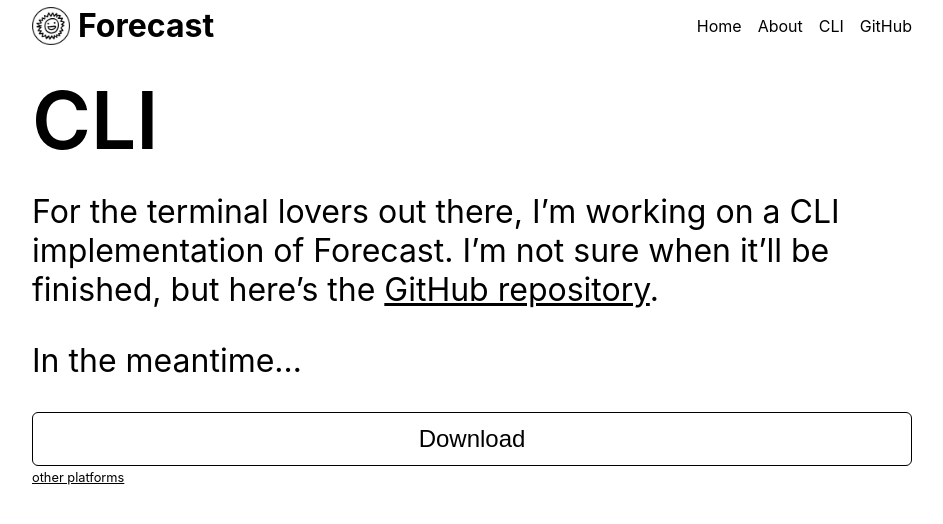
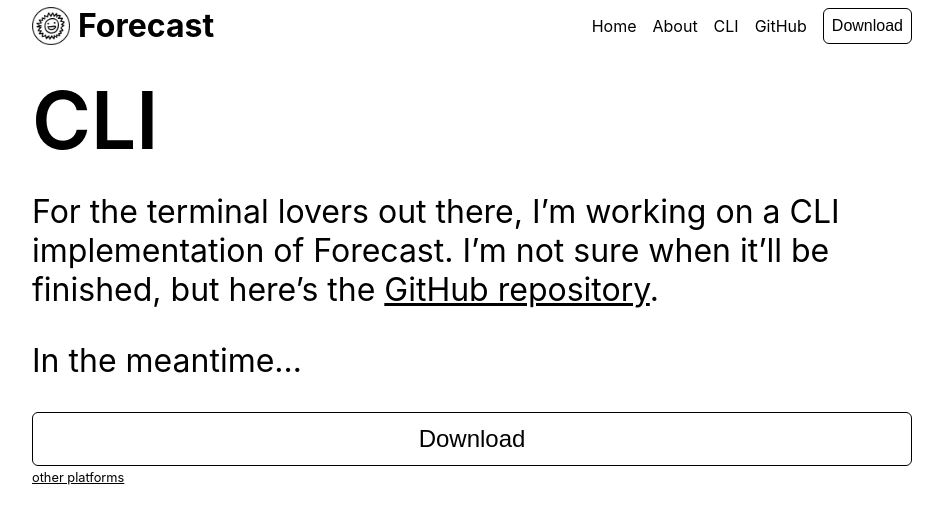
Before and after one commit to macguirerintoul/forecast.macguire.me, a Nuxt app: page /cli in a window 1280 px wide. Shown: the top 524 px of the page, without its empty margins (168-1111 px from the left). Built offline with nearby package versions, Linux system fonts and the light colour scheme; what vue-notification would draw is missing.

Commit message:
add icons for download

```diff
--- a/assets/main.scss
+++ b/assets/main.scss
@@ -52,6 +52,14 @@
   padding: 0.5em;
   border-radius: 6px;
   font-size: 1.5rem;
+  img {
+    position: relative;
+    top: 1px;
+    width: 24px;
+  }
+}
+nav button {
+  font-size: inherit;
 }
 .download {
   margin-bottom: 2rem;
--- a/components/Download.vue
+++ b/components/Download.vue
@@ -1,7 +1,10 @@
 <template>
   <div class="download">
-    <button @click="download()">Download {{ downloadString }}</button>
-    <nuxt-link class="tiny" to="releases">other platforms</nuxt-link>
+    <button @click="download()">
+      <!-- eslint-disable-next-line -->
+      <span v-html="icon"></span> Download {{ downloadString }}
+    </button>
+    <nuxt-link class="tiny" to="download">other platforms</nuxt-link>
   </div>
 </template>
 <script>
@@ -12,6 +15,12 @@
   computed: {
     downloadString() {
       return this.os !== '' ? ` for ${this.os}` : ''
+    },
+    icon() {
+      if (this.os === 'Windows')
+        return '<img src="windows.svg" alt="Windows icon"/>'
+      if (this.os === 'macOS') return '<img src="macos.svg" alt="macOS icon"/>'
+      return ''
     },
   },
   methods: {
--- a/components/Header.vue
+++ b/components/Header.vue
@@ -40,6 +40,10 @@
           >
             GitHub
           </a>
+
+          <nuxt-link to="/download" class="navbar-item">
+            <button>Download</button>
+          </nuxt-link>
         </div>
       </div>
       <!-- link to bulma cdn for debugging -->
--- /dev/null
+++ b/pages/download.vue
@@ -0,0 +1,5 @@
+<template>
+  <section>
+    <h1>Download</h1>
+  </section>
+</template>
```
Also changed, not shown: static/macos.svg (added), static/windows.svg (added).
